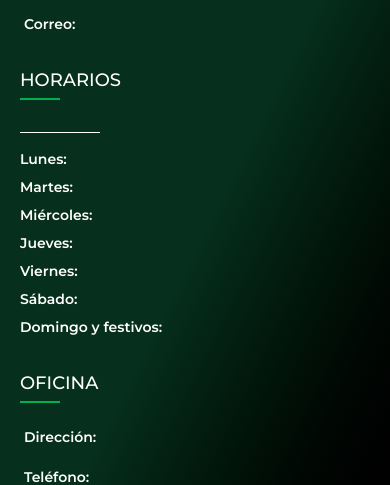
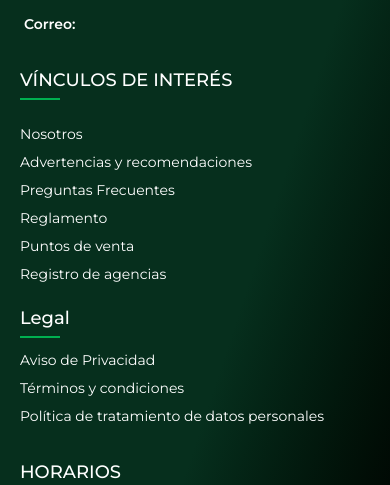
Before and after one commit to jatters/ainkarimfront, a Next.js app: page / in a window 390 px wide. Shown: the part 1060-1545 px from the top of the page. Built offline with nearby package versions, Linux system fonts and the light colour scheme; no server answers; what @iconify/tailwind4, @mui/material-nextjs would draw is missing.

Commit message:
Fix footer quick links

```diff
--- a/src/components/Ui/Footer.jsx
+++ b/src/components/Ui/Footer.jsx
@@ -87,7 +87,7 @@ export default async function Footer() {
             </li>
           </ul>
         </div>
-        <div className="hidden md:block">
+        <div>
           <div className=" text-lg mb-6 after:content-[''] after:bg-light-green after:block after:h-[2px] after:mt-1 after:w-10 font-medium">
             VÍNCULOS DE INTERÉS
           </div>
```
